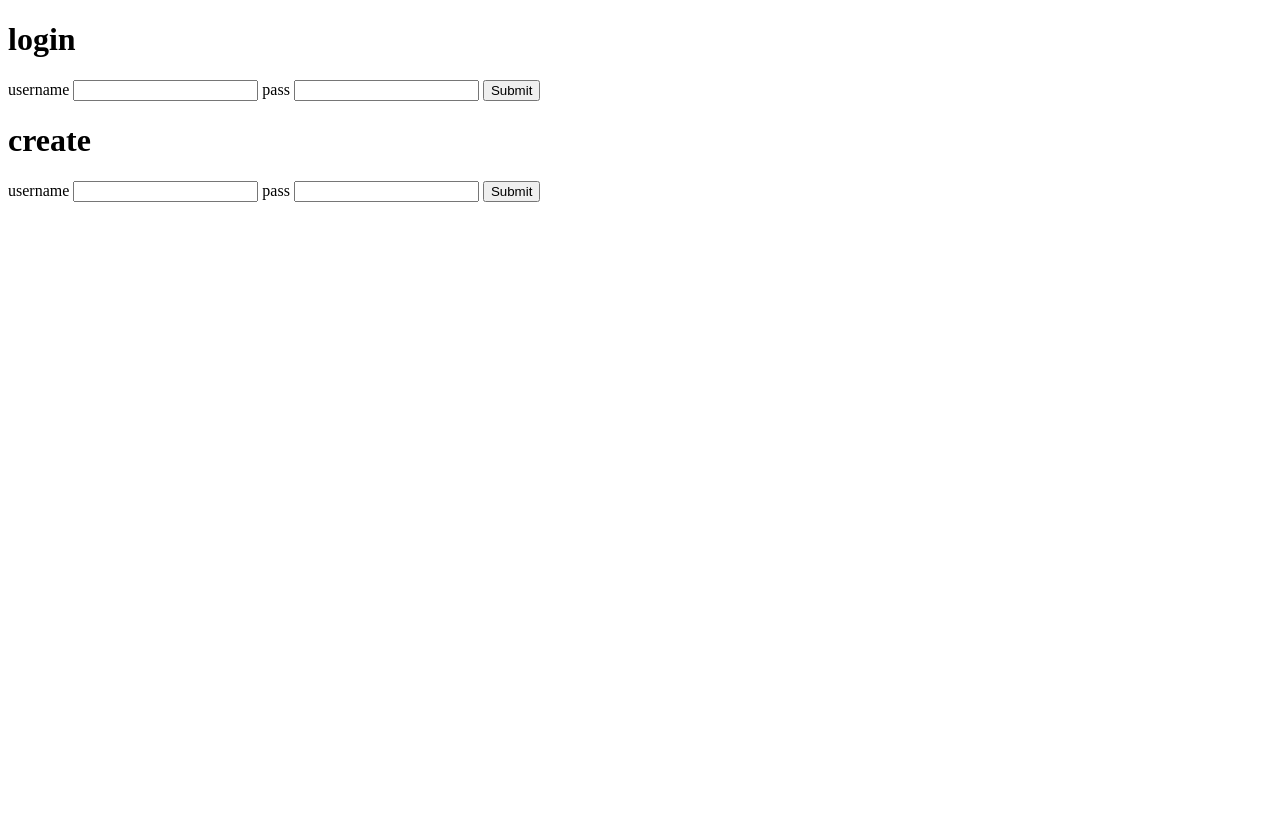
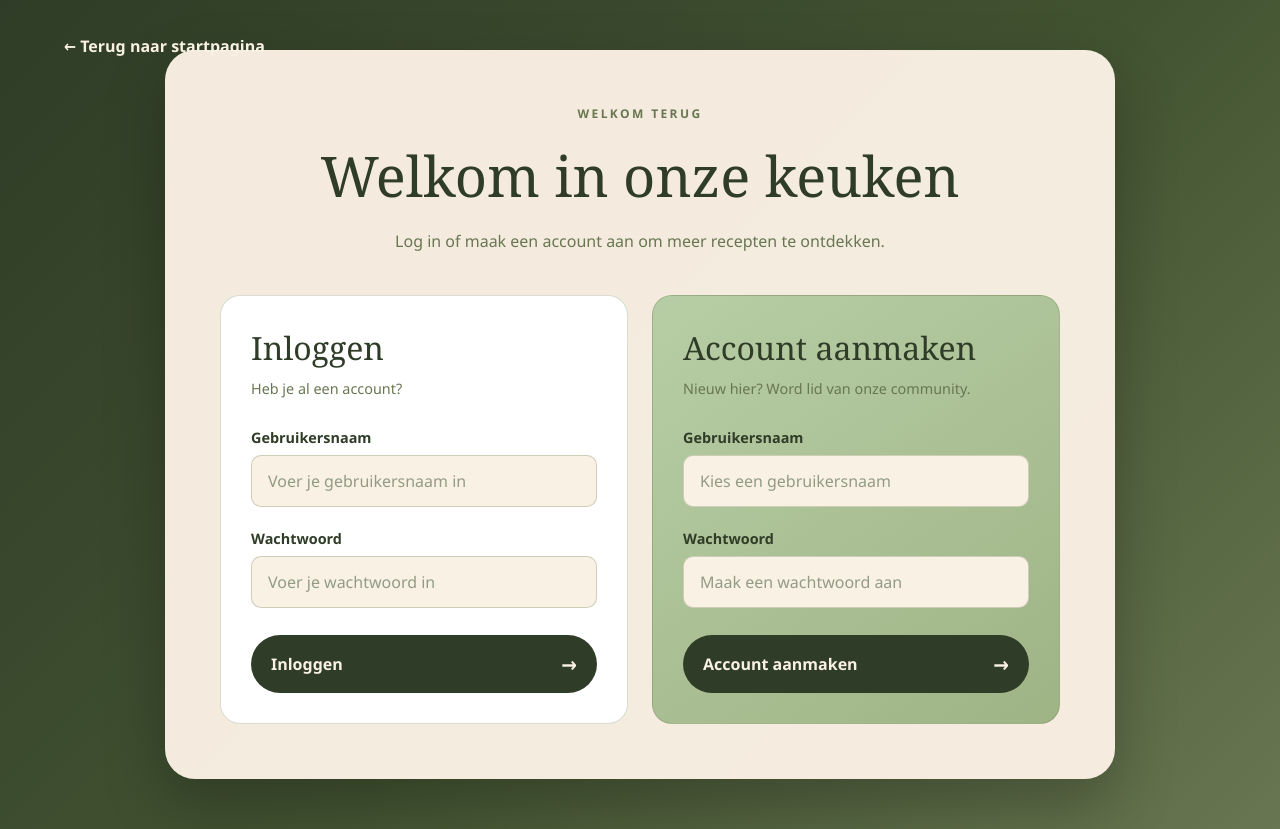
Before and after one commit to l0calhost3/Beroeps2, a PHP site: page /login/index.php in a window 1280 px wide. Before the commit the page ends 202 px from the top, so only its background shows below. Run offline with PHP 8.4, Linux system fonts and the light colour scheme.

Commit message:
login page

```diff
--- a/login/index.php
+++ b/login/index.php
@@ -1,34 +1,56 @@
-<?php
-?>
+
 <!doctype html>
-<html lang="en">
+<html lang="nl">
 <head>
     <meta charset="UTF-8">
-    <meta name="viewport"
-          content="width=device-width, user-scalable=no, initial-scale=1.0, maximum-scale=1.0, minimum-scale=1.0">
-    <meta http-equiv="X-UA-Compatible" content="ie=edge">
-    <title>Document</title>
+    <meta name="viewport" content="width=device-width, initial-scale=1.0">
+    <title>Inloggen | Recepten</title>
+    <link rel="stylesheet" href="login.css">
 </head>
 <body>
-<h1>login</h1>
-<form action="./login_verwerking.php" method="POST">
-    <label for="login_input">username</label>
-    <input type="text" id="login_input" name="login_input">
-    <label for="login_pass">pass</label>
-    <input type="password" id="login_pass" name="login_pass">
-    <input type="submit">
-    <input type="text" value="login" name="SUBMIT" style="display: none">
-</form>
-<h1>create</h1>
 
-<form action="./login_verwerking.php" method="POST">
-    <label for="create_input">username</label>
-    <input type="text" id="create_input" name="create_input">
-    <label for="create_pass">pass</label>
-    <input type="password" id="create_pass" name="create_pass">
-    <input type="submit">
-    <input type="text" value="Create" name="SUBMIT" style="display: none">
+<main class="login-page">
 
-</form>
+    <a href="../index.php" class="back-link">← Terug naar startpagina</a>
+
+    <div class="auth-container">
+        <div class="auth-heading">
+            <span class="subtitle">WELKOM TERUG</span>
+            <h1>Welkom in onze keuken</h1>
+            <p>Log in of maak een account aan om meer recepten te ontdekken.</p>
+        </div>
+        <div class="auth-forms">
+            <div class="auth-card">
+                <h2>Inloggen</h2>
+                <p class="card-description">Heb je al een account?</p>
+                <form action="./login_verwerking.php" method="POST">
+                    <label for="login_input">Gebruikersnaam</label>
+                    <input type="text" id="login_input"
+                           name="login_input" placeholder="Voer je gebruikersnaam in" required>
+                    <label for="login_pass">Wachtwoord</label>
+                    <input type="password" id="login_pass"
+                           name="login_pass" placeholder="Voer je wachtwoord in" required>
+                    <input type="hidden" name="SUBMIT" value="login">
+                    <button type="submit">Inloggen <span>→</span></button>
+                </form>
+            </div>
+            <div class="auth-card register-card">
+                <h2>Account aanmaken</h2>
+                <p class="card-description">Nieuw hier? Word lid van onze community.</p>
+                <form action="./login_verwerking.php" method="POST">
+                    <label for="create_input">Gebruikersnaam</label>
+                    <input type="text" id="create_input"
+                           name="create_input" placeholder="Kies een gebruikersnaam" required>
+                    <label for="create_pass">Wachtwoord</label>
+                    <input type="password" id="create_pass"
+                           name="create_pass" placeholder="Maak een wachtwoord aan" required>
+                    <input type="hidden" name="SUBMIT" value="Create">
+                    <button type="submit">Account aanmaken <span>→</span></button>
+                </form>
+            </div>
+        </div>
+    </div>
+</main>
+
 </body>
 </html>
--- /dev/null
+++ b/login/login.css
@@ -0,0 +1,199 @@
+
+:root {
+    --bg: #425331;
+    --forest: #415231;
+    --forest-dark: #2f3c27;
+    --sage: #9fb485;
+    --sage-deep: #687751;
+    --cream: #faf1e5;
+    --ink: #1f2d1d;
+}
+
+* {
+    box-sizing: border-box;
+}
+
+body {
+    margin: 0;
+    min-height: 100vh;
+    font-family: "Segoe UI", Tahoma, Geneva, Verdana, sans-serif;
+    background: linear-gradient(135deg, #2f3c27 0%, #425331 55%, #687751 100%);
+    color: var(--cream);
+}
+
+.login-page {
+    min-height: 100vh;
+    display: flex;
+    align-items: center;
+    justify-content: center;
+    padding: 50px 24px;
+    position: relative;
+}
+
+.back-link {
+    position: absolute;
+    top: 35px;
+    left: 5%;
+    color: var(--cream);
+    text-decoration: none;
+    font-weight: 600;
+    transition: 0.2s ease;
+}
+
+.back-link:hover {
+    color: var(--sage);
+    transform: translateX(-4px);
+}
+
+.auth-container {
+    width: min(100%, 950px);
+    padding: 55px;
+    border-radius: 30px;
+    background: rgba(250, 241, 229, 0.97);
+    box-shadow: 0 25px 60px rgba(0, 0, 0, 0.25);
+    color: var(--forest-dark);
+}
+
+.auth-heading {
+    text-align: center;
+    margin-bottom: 40px;
+}
+
+.subtitle {
+    display: block;
+    color: var(--sage-deep);
+    font-size: 0.75rem;
+    font-weight: 800;
+    letter-spacing: 0.2em;
+    margin-bottom: 15px;
+}
+
+.auth-heading h1 {
+    margin: 0;
+    font-family: Georgia, "Times New Roman", serif;
+    font-size: clamp(2rem, 5vw, 3.5rem);
+    font-weight: 400;
+}
+
+.auth-heading p {
+    color: var(--sage-deep);
+    font-size: 1rem;
+    line-height: 1.6;
+}
+
+.auth-forms {
+    display: grid;
+    grid-template-columns: 1fr 1fr;
+    gap: 24px;
+}
+
+.auth-card {
+    padding: 30px;
+    border: 1px solid rgba(104, 119, 81, 0.25);
+    border-radius: 20px;
+    background: #ffffff;
+    transition: transform 0.25s ease, box-shadow 0.25s ease;
+}
+
+.auth-card:hover {
+    transform: translateY(-5px);
+    box-shadow: 0 15px 30px rgba(32, 41, 28, 0.1);
+}
+
+.register-card {
+    background: linear-gradient(145deg, #b7cda5 0%, #9fb485 100%);
+}
+
+.auth-card h2 {
+    margin: 0;
+    font-family: Georgia, "Times New Roman", serif;
+    font-size: 2rem;
+    font-weight: 400;
+    color: var(--forest-dark);
+}
+
+.card-description {
+    margin: 10px 0 30px;
+    color: var(--sage-deep);
+    font-size: 0.9rem;
+}
+
+.auth-card form {
+    display: flex;
+    flex-direction: column;
+}
+
+.auth-card label {
+    margin-bottom: 8px;
+    color: var(--forest-dark);
+    font-size: 0.9rem;
+    font-weight: 700;
+}
+
+.auth-card input:not([type="hidden"]) {
+    width: 100%;
+    padding: 14px 16px;
+    margin-bottom: 22px;
+    border: 1px solid rgba(104, 119, 81, 0.3);
+    border-radius: 10px;
+    background: var(--cream);
+    color: var(--forest-dark);
+    font: inherit;
+    outline: none;
+    transition: 0.2s ease;
+}
+
+.auth-card input:focus {
+    border-color: var(--sage-deep);
+    box-shadow: 0 0 0 3px rgba(159, 180, 133, 0.25);
+}
+
+.auth-card input::placeholder {
+    color: #929b85;
+}
+
+.auth-card button {
+    display: flex;
+    justify-content: space-between;
+    align-items: center;
+    padding: 15px 20px;
+    margin-top: 5px;
+    border: none;
+    border-radius: 999px;
+    background: var(--forest-dark);
+    color: var(--cream);
+    font: inherit;
+    font-weight: 700;
+    cursor: pointer;
+    transition: 0.25s ease;
+}
+
+.auth-card button:hover {
+    background: var(--sage-deep);
+    transform: translateY(-2px);
+    box-shadow: 0 8px 18px rgba(32, 41, 28, 0.2);
+}
+
+.auth-card button span {
+    font-size: 1.3rem;
+}
+
+
+@media (max-width: 700px) {
+    .auth-container {
+        padding: 35px 22px;
+    }
+
+    .auth-forms {
+        grid-template-columns: 1fr;
+    }
+
+    .back-link {
+        top: 18px;
+        left: 24px;
+    }
+
+    .auth-card {
+        padding: 25px;
+    }
+}
```
